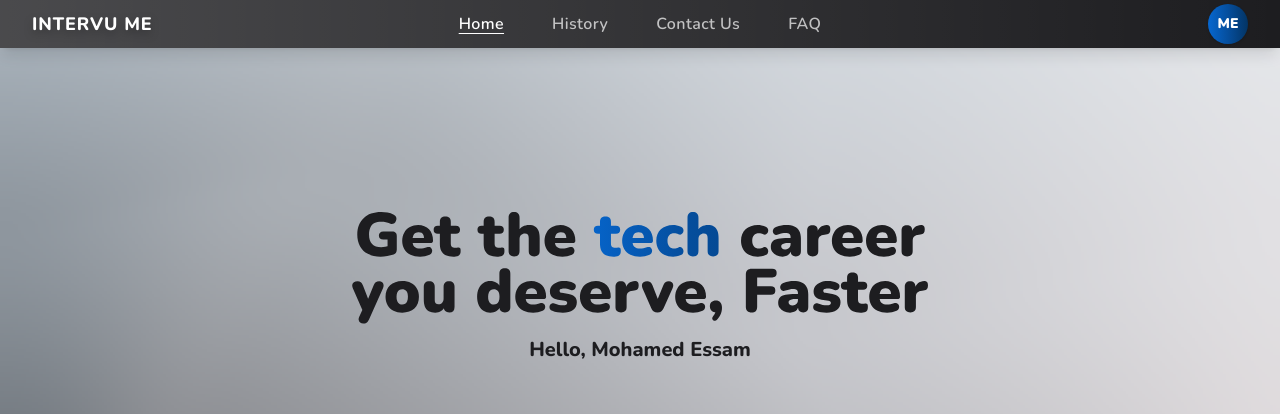
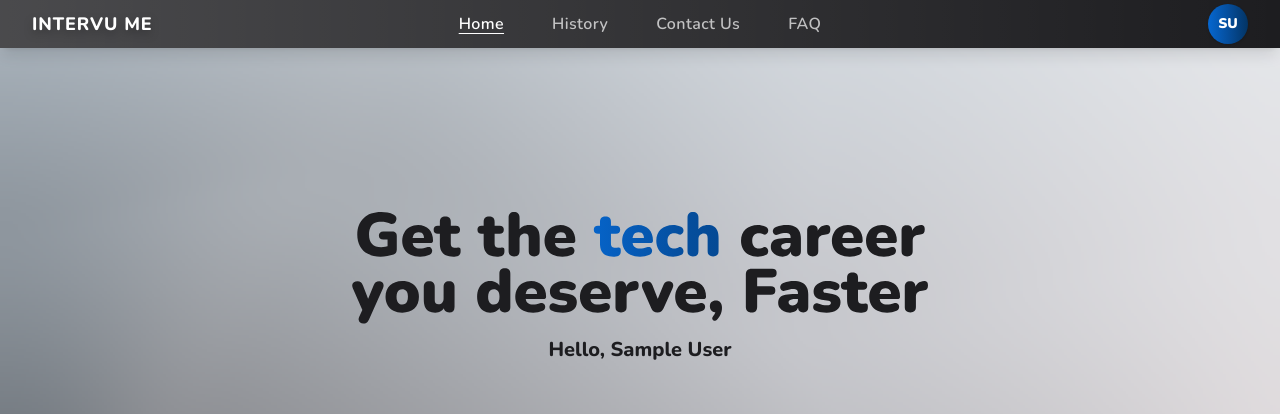
Before and after one commit to IntervuMeOrg/IntervuMe, a React (Vite) app in the folder packages/ui/: page /app in a window 1280 px wide. Shown: the top 414 px of the page. Built offline with nearby package versions, Linux system fonts and the light colour scheme; sample sign-in values are in the browser's storage.

Commit message:
fix: correct user name shown in the app page

```diff
--- a/packages/ui/src/screens/AppPage/index.tsx
+++ b/packages/ui/src/screens/AppPage/index.tsx
@@ -6,8 +6,10 @@ import { ContactSection } from "../../components/layout/ContactSection";
 import { FAQSection } from "../../components/layout/FAQSection";
 import { AppHeroSection } from "./AppHeroSection";
 import { AppDashboardSection } from "./AppDashboardSection";
+import { useCurrentUser } from "../../lib/authentication/authentication-hooks";
 
 export const AppPage = (): JSX.Element => {
+	const user = useCurrentUser();
 	// State for active navigation item tracking
 	const [activeNavItem, setActiveNavItem] = useState("Home");
 	// Reference to features section for scroll detection
@@ -19,9 +21,15 @@ export const AppPage = (): JSX.Element => {
 	// Reference to Home section for scroll detection
 	const homeSectionRef = useRef<HTMLElement>(null);
 	// State for logged in user (simulated)
-	const [userName, setUserName] = useState("Mohamed Essam");
+	const [userName, setUserName] = useState("");
 	// Navigation hook for routing
 	const navigate = useNavigate();
+
+	useEffect(() => {
+		if(user.data?.firstName && user.data?.lastName){
+			setUserName(`${user.data?.firstName} ${user.data?.lastName}`);
+		}
+	}, [user.data?.firstName, user.data?.lastName])
 
 	// Set up intersection observer to update active nav item based on scroll position
 	useEffect(() => {
```
